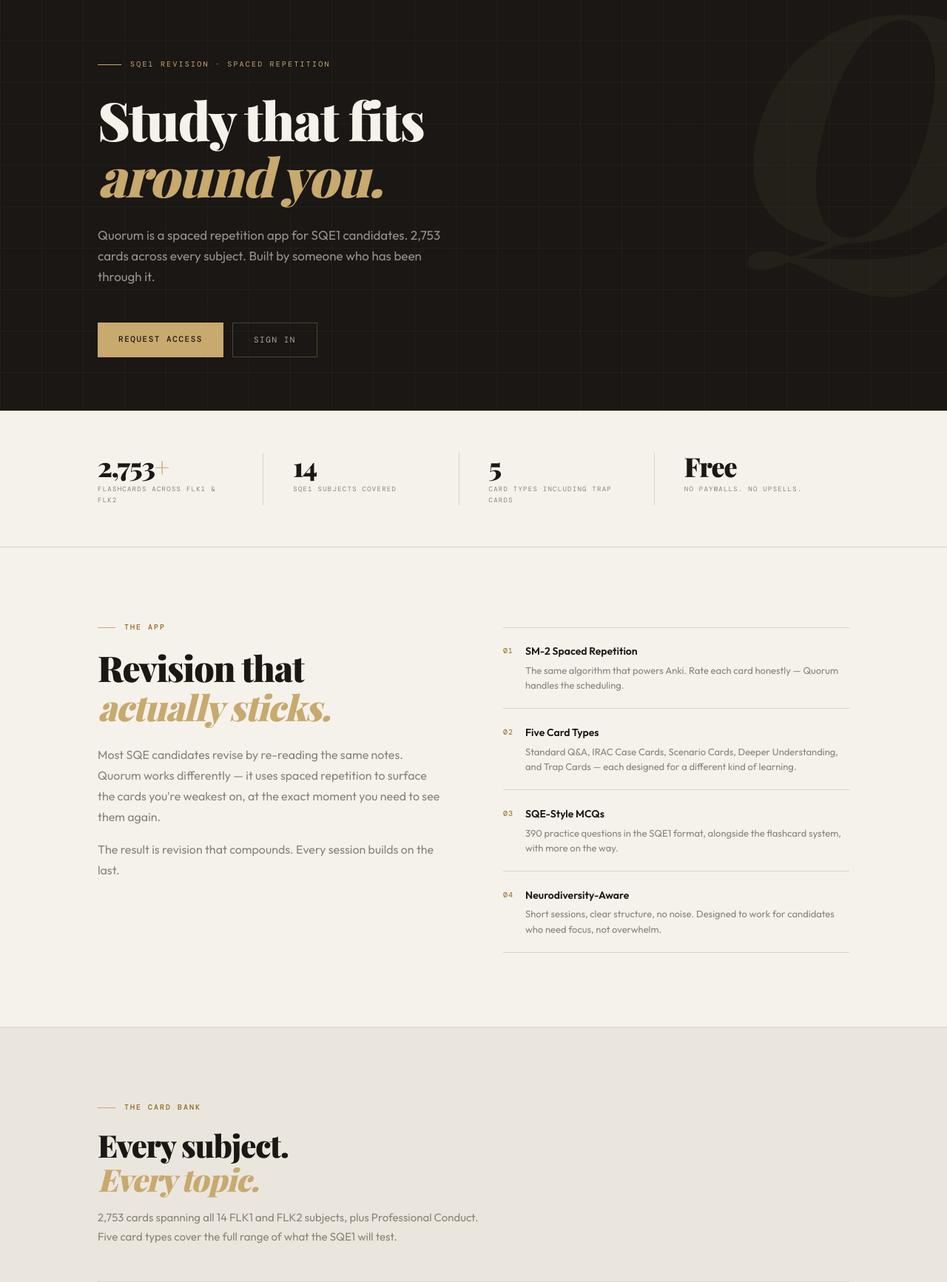
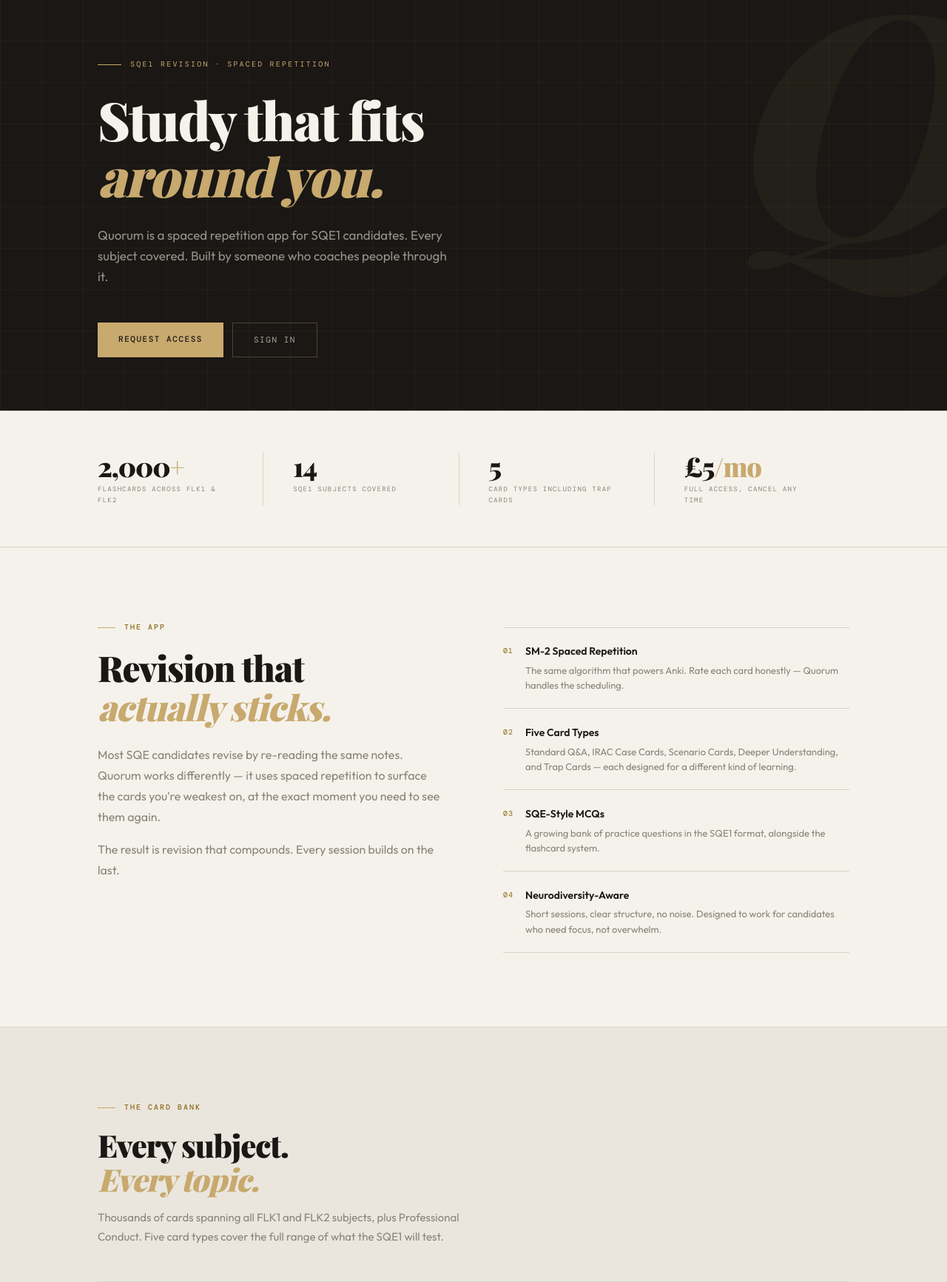
Before and after one commit to quiet-logic/Quorum, a Flask app: page / in a window 1280 px wide. Shown: the part 62-1795 px from the top of the page at 74% size. Run offline with Flask 3, Linux system fonts and the light colour scheme; some web fonts are replaced.

Commit message:
Update landing: £5/month pricing, vague feature copy, fix about copy
- Replace 'Free' stat with '£5/mo · Full access, cancel any time'
- Remove specific card counts; use '2,000+' and 'thousands of cards'
- 390 MCQ count replaced with 'growing bank'
- About pillar updated to reflect subscription model
- 'Been through it' → 'coaches candidates through it'

Co-Authored-By: Claude Sonnet 4.6 <noreply@anthropic.com>

```diff
--- a/templates/landing.html
+++ b/templates/landing.html
@@ -4,7 +4,7 @@
   <meta charset="UTF-8">
   <meta name="viewport" content="width=device-width, initial-scale=1.0">
   <title>Quorum · For the SQE</title>
-  <meta name="description" content="Spaced repetition flashcards and MCQ practice for the SQE1. 2,753 cards across all 14 subjects. Built by someone who has been through it.">
+  <meta name="description" content="Spaced repetition flashcards and MCQ practice for the SQE1. Every subject covered. Built by someone who has been through it.">
   <link rel="preconnect" href="https://fonts.googleapis.com">
   <link rel="preconnect" href="https://fonts.gstatic.com" crossorigin>
   <link href="https://fonts.googleapis.com/css2?family=Playfair+Display:ital,wght@0,400;0,700;0,900;1,400;1,700&family=Outfit:wght@300;400;500;600;700&family=DM+Mono:wght@400;500&display=swap" rel="stylesheet">
@@ -1005,7 +1005,7 @@ footer {
         Study that fits<br><em>around you.</em>
       </h1>
       <p class="hero-sub fade-up fade-up-delay-2">
-        Quorum is a spaced repetition app for SQE1 candidates. 2,753 cards across every subject. Built by someone who has been through it.
+        Quorum is a spaced repetition app for SQE1 candidates. Every subject covered. Built by someone who coaches people through it.
       </p>
       <div class="hero-ctas fade-up fade-up-delay-3">
         <a href="/app?register=1" class="hero-btn-primary">Request Access</a>
@@ -1018,7 +1018,7 @@ footer {
     <div class="container">
       <div class="hero-stats">
         <div class="hero-stat">
-          <div class="hero-stat-value">2,753<span>+</span></div>
+          <div class="hero-stat-value">2,000<span>+</span></div>
           <div class="hero-stat-label">Flashcards across FLK1 &amp; FLK2</div>
         </div>
         <div class="hero-stat">
@@ -1030,8 +1030,8 @@ footer {
           <div class="hero-stat-label">Card types including Trap Cards</div>
         </div>
         <div class="hero-stat">
-          <div class="hero-stat-value">Free</div>
-          <div class="hero-stat-label">No paywalls. No upsells.</div>
+          <div class="hero-stat-value">£5<span>/mo</span></div>
+          <div class="hero-stat-label">Full access, cancel any time</div>
         </div>
       </div>
     </div>
@@ -1073,7 +1073,7 @@ footer {
           <div class="what-feature-num">03</div>
           <div class="what-feature-content">
             <h3>SQE-Style MCQs</h3>
-            <p>390 practice questions in the SQE1 format, alongside the flashcard system, with more on the way.</p>
+            <p>A growing bank of practice questions in the SQE1 format, alongside the flashcard system.</p>
           </div>
         </div>
         <div class="what-feature">
@@ -1096,7 +1096,7 @@ footer {
     <div class="subjects-intro">
       <div class="section-eyebrow">The Card Bank</div>
       <h2>Every subject.<br><em>Every topic.</em></h2>
-      <p>2,753 cards spanning all 14 FLK1 and FLK2 subjects, plus Professional Conduct. Five card types cover the full range of what the SQE1 will test.</p>
+      <p>Thousands of cards spanning all FLK1 and FLK2 subjects, plus Professional Conduct. Five card types cover the full range of what the SQE1 will test.</p>
     </div>
     <div class="subject-grid">
       <div class="subject-item"><div class="subject-name">Business Law &amp; Practice</div><div class="subject-tag">FLK1 · BLP</div></div>
@@ -1258,7 +1258,7 @@ footer {
       <div class="about-left">
         <div class="about-pillar">
           <div class="about-pillar-label">Accessible</div>
-          <div class="about-pillar-text">Free to use. No subscription required to access the core card bank and spaced repetition system.</div>
+          <div class="about-pillar-text">£5 a month. Full access to every card, every subject, and every feature. No hidden tiers.</div>
         </div>
         <div class="about-pillar">
           <div class="about-pillar-label">Neurodiversity-Aware</div>
@@ -1271,15 +1271,15 @@ footer {
       </div>
       <div class="about-right">
         <div class="section-eyebrow">About</div>
-        <h2>Built by someone<br>who's <em>been through it.</em></h2>
+        <h2>Built by someone who<br><em>coaches candidates through it.</em></h2>
         <p>
           Quorum came out of frustration with the tools available for SQE1 revision — expensive, noisy, and built without much thought for how people actually study.
         </p>
         <p>
-          The card bank was written from scratch against the SRA syllabus. Every trap card, every IRAC case, every scenario was chosen because it reflects something real candidates get wrong.
+          The card bank was written from scratch against the SRA syllabus, informed by the patterns candidates get wrong. Every trap card, every IRAC case, every scenario was chosen deliberately.
         </p>
         <p>
-          No corporate backing. No venture funding. Just a tool that should exist, built carefully.
+          No corporate backing. No venture funding. £5 a month keeps it running and keeps it independent.
         </p>
       </div>
     </div>
@@ -1333,7 +1333,7 @@ footer {
   <div class="container">
     <div class="section-eyebrow" style="justify-content: center;">Beta Access</div>
     <h2>Ready to start?</h2>
-    <p>Quorum is currently in private beta. Request access with an invite code.</p>
+    <p>£5 a month. Cancel any time. Full access from day one.</p>
     <div class="cta-buttons">
       <a href="/app?register=1" class="cta-btn-primary">Request Access</a>
       <a href="/app" class="cta-btn-outline">Sign In</a>
```
